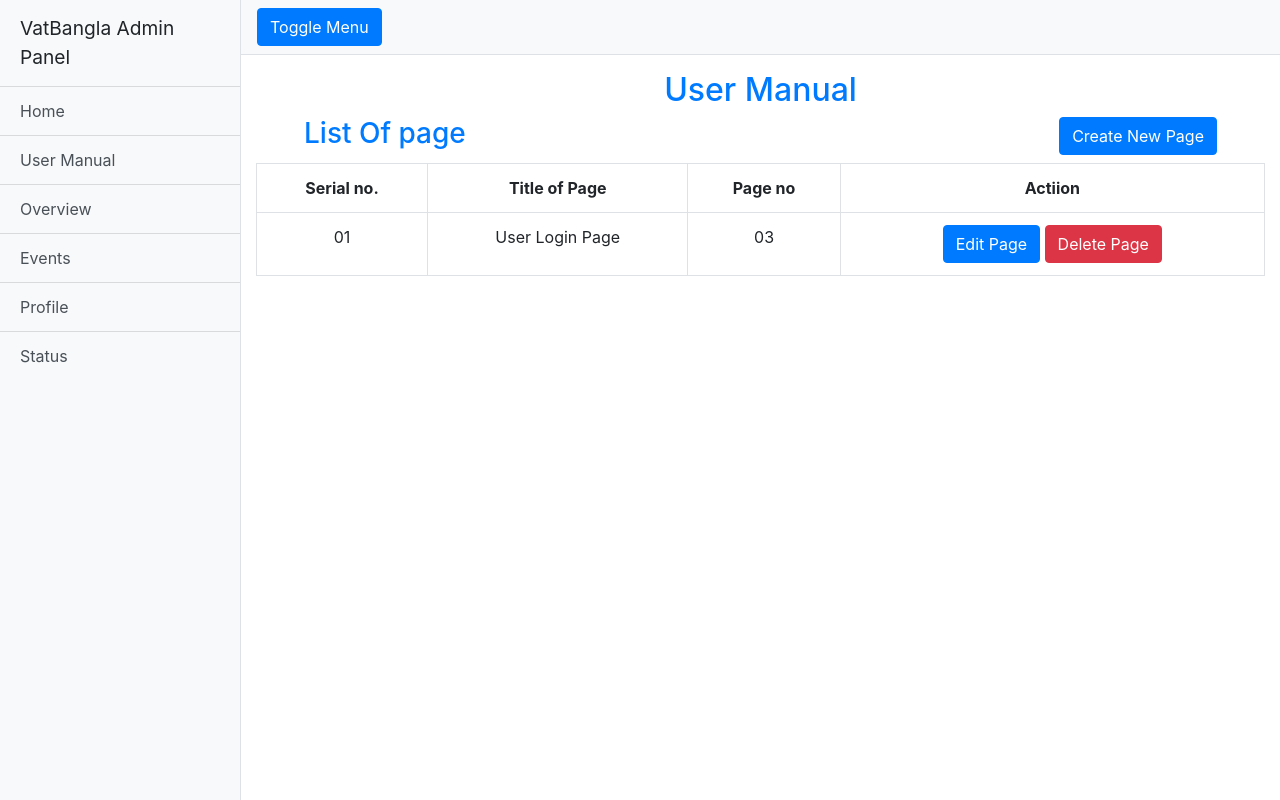
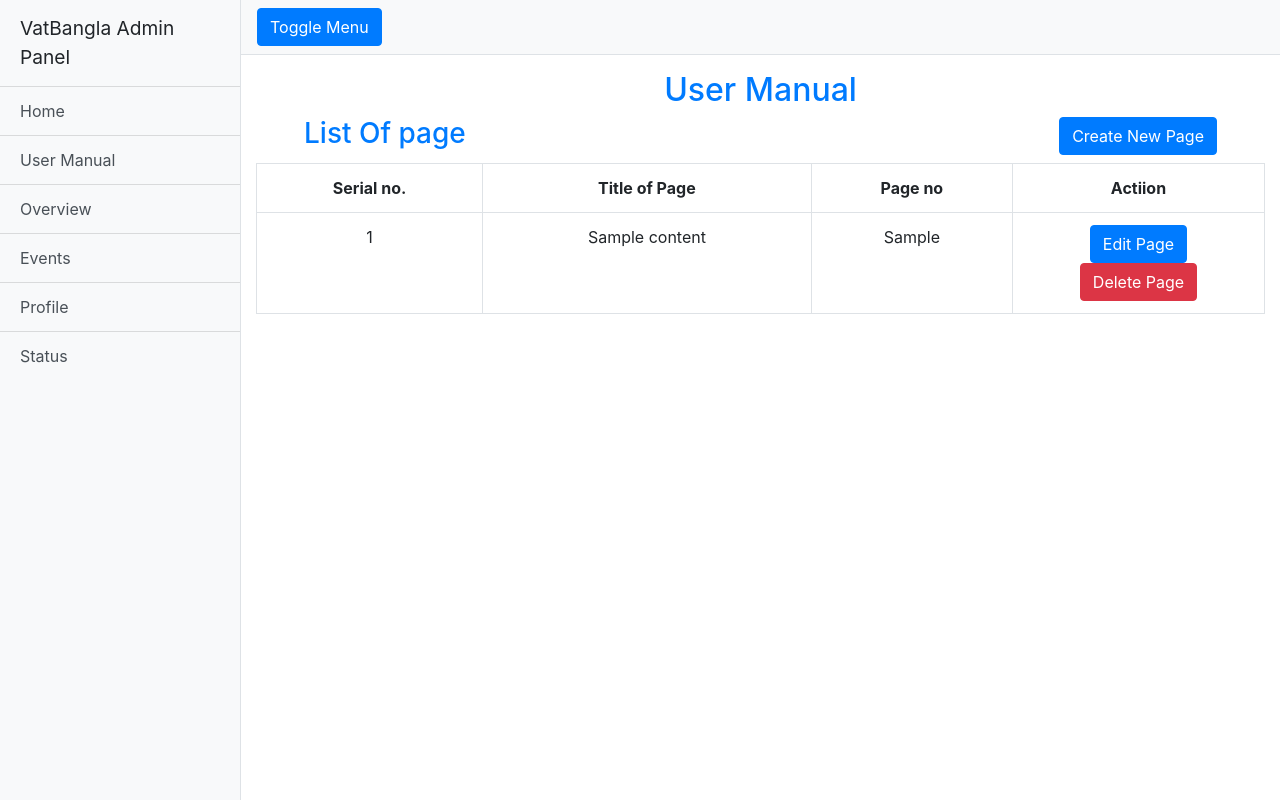
Before and after one commit to abdulmabud/Vat-Bangla, a PHP site: page /admin/user-manual.php in a window 1280 px wide. Run offline with PHP 8.4, Linux system fonts and the light colour scheme; tables that the repository leaves empty or names only in its code hold one stand-in row (values such as "Sample post"); some libraries are stand-ins or nearby versions.

Commit message:
Page edit and delete

```diff
--- a/admin/user-manual.php
+++ b/admin/user-manual.php
@@ -1,26 +1,49 @@
 <?php include 'header.php'; ?>
+<?php
+    $sql = "SELECT id, page_title, page_no FROM page_content";
+    $result = $conn->query($sql);
+
+    if(isset($_POST['deletePage'])){
+        $id = $_POST['deleteID'];
+
+        $sql = "DELETE FROM page_content WHERE id= '$id' ";
+
+        if($conn->query($sql) === TRUE){
+            echo 'Page Deleted Successfully';
+
+        }
+    }
+
+?>
 <div class="text-center mt-3">
 
 <h2 class="text text-primary">User Manual</h2>
 <h3 class="d-inline ml-5 float-left text-primary">List Of page</h3>
-<h3 class="d-inline mr-5 float-right"><a href="../admin/user-manual-create.php" class="text-decoration-none btn btn-primary">Create New Page</a></h3>
+<h3 class="d-inline mr-5 float-right"><a href="../admin/create-user-manual.php" class="text-decoration-none btn btn-primary">Create New Page</a></h3>
 
 <table class="table table-bordered">
     <tr>
         <th>Serial no.</th>
         <th>Title of Page</th>
         <th>Page no</th>
-        <th>Actiion</th>
+        <th class="w-25">Actiion</th>
     </tr>
+    <?php while($row = $result->fetch_assoc()): ?>
     <tr>
-        <td>01</td>
-        <td>User Login Page</td>
-        <td>03</td>
+
+        <td><?php echo $row['id']; ?></td>
+        <td><?php echo $row['page_title']; ?></td>
+        <td><?php echo $row['page_no']; ?></td>
         <td>
-            <a href="#" class="btn btn-primary">Edit Page</a>
-            <a href="#" class="btn btn-danger">Delete Page</a>
+            <a href="../admin/edit-user-manual.php?sl=<?php echo $row['id']; ?>" class="btn btn-primary">Edit Page</a>
+           <form action="" method="POST">
+               <input type="hidden" name="deleteID" value="<?php echo $row['id']; ?>">
+               <input type="submit" value="Delete Page" name="deletePage" id="deletePagebtn" class="btn btn-danger">
+           </form>
+
         </td>
     </tr>
+    <?php endwhile ?>
 </table>
 </div>
 
```
Also changed, not shown: admin/edit-user-manual.php (added, +50 -0 lines), admin/create-user-manual.php (renamed from admin/user-manual-create.php), admin/js/custom.js (line endings or trailing spaces), admin/upload/1484167549.png (added), admin/upload/944312106.jpg (added).
